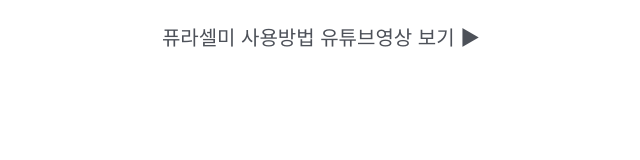
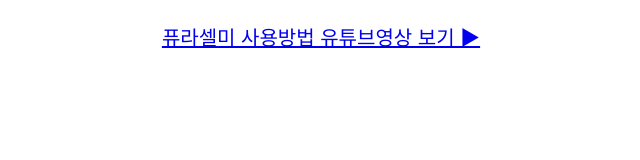
Before and after one commit to lameditech0v0/puraxel-link, a plain HTML site: page index.html in a window 1280 px wide. Shown: the whole page, without its empty margins (319-959 px from the left). Drawn offline with Linux system fonts and the light colour scheme.

Commit message:
feat: a 태그로 변경

```diff
--- a/index.html
+++ b/index.html
@@ -26,7 +26,7 @@
   </head>
   <body>
     <div id="wrap">
-      <span
+      <!-- <span
       onclick="linkToYoutube()"
       style="
         text-align: center;
@@ -36,6 +36,18 @@
         margin: 0 auto;
       "
       >퓨라셀미 사용방법 유튜브영상 보기 ▶</span
+    > -->
+
+    <a
+      href="https://www.youtube.com/watch?v=rOWNQvNv-hI"
+      style="
+        text-align: center;
+        font-size: 20px;
+        padding-top: 20px;
+        cursor: pointer;
+        margin: 0 auto;
+      "
+      >퓨라셀미 사용방법 유튜브영상 보기 ▶</a
     >
     </div>
 
```
